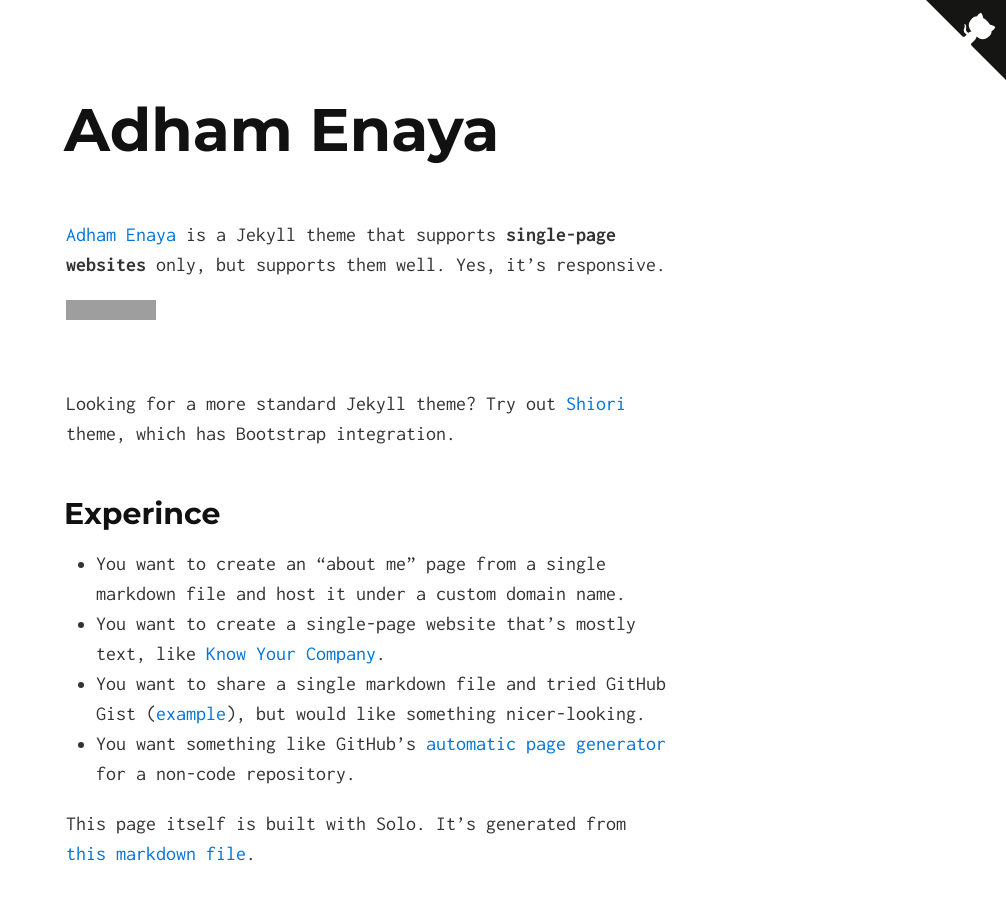
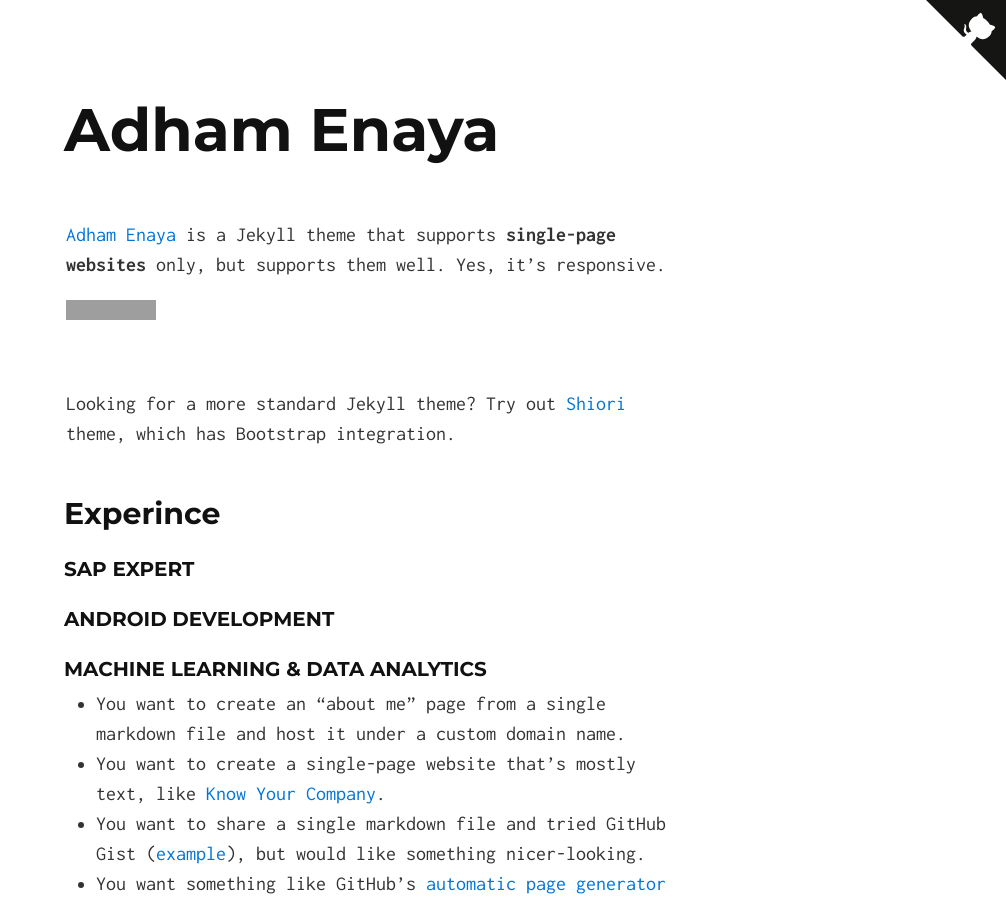
Before and after one commit to adhamenaya/adhamenaya.github.io, a Jekyll site: the page built from index.md, in a window 1280 px wide and 900 px high. Shown: the whole window, without its empty margins (274-1280 px from the left). Built offline with Jekyll 4.4.1, drawn with Linux system fonts in a browser that asks for light colours; grey boxes are pictures that could not be loaded.

Commit message:
Page sections

```diff
--- a/index.md
+++ b/index.md
@@ -10,6 +10,9 @@ layout: default
 Looking for a more standard Jekyll theme? Try out [Shiori](http://github.com/ellekasai/shiori) theme, which has Bootstrap integration.
 
 ## Experince
+#### SAP Expert
+#### Android Development
+#### Machine Learning & data analytics
 
 * You want to create an "about me" page from a single markdown file and host it under a custom domain name.
 * You want to create a single-page website that's mostly text, like [Know Your Company](https://knowyourcompany.com/).
```
